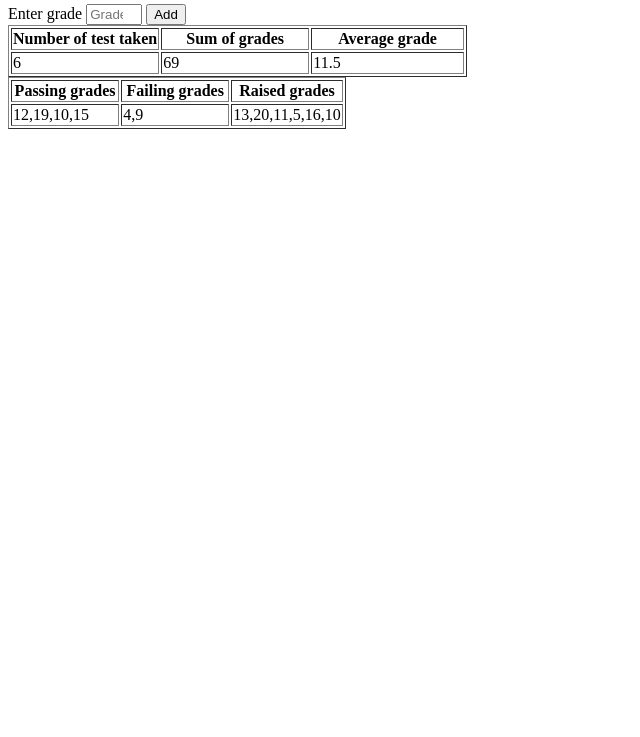
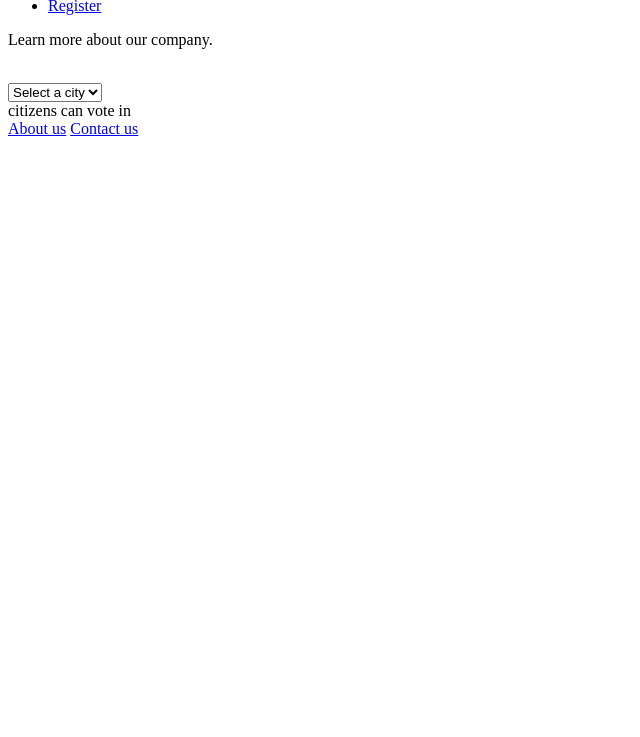
Before and after one commit to Devian4748/learning_javascript, a plain HTML site: page index.html in a window 1280 px wide. Shown: the part 63-800 px from the top of the page, without its empty margins (0-640 px from the left). Drawn offline with Linux system fonts and the light colour scheme.

Commit message:
add voters stats

```diff
--- a/classroom.js
+++ /dev/null
@@ -1,62 +0,0 @@
-/**
- * @param {number[]} grades
- */
-export function getNumberOfGrades(grades) {
-  // return the number of grades
-  return grades.length;
-}
-
-/**
- * @param {number[]} grades
- */
-export function getSumGrades(grades) {
-  // return the sum of all the grades
-  let sum = 0;
-  grades.forEach(function (grade) {
-    sum += grade;
-  });
-
-  return sum;
-}
-
-/**
- * @param {number[]} grades
- */
-export function getAverageValue(grades) {
-  // return the average value of all grades ( sum of all grades divided by the total number of grades)
-  const sumGrades = getSumGrades(grades);
-  return sumGrades / grades.length;
-}
-
-/**
- * @param {number[]} grades
- */
-export function getPassingGrades(grades) {
-  // return all passing grades (10 and above)
-  return grades.filter(function (grade) {
-    return grade >= 10;
-  });
-}
-
-/**
- * @param {number[]} grades
- */
-export function getFailingGrades(grades) {
-  // return all failing grades (9 and below)
-  return grades.filter(function (grade) {
-    return grade < 10;
-  });
-}
-
-/**
- * @param {number[]} grades
- */
-export function getRaisedGrades(grades) {
-  // return all the grades raised by 1 (no grade should exceed 20)
-
-  return grades.map(function (grade) {
-    const raisedGrade = grade + 1;
-    const maxGrade = 20;
-    return raisedGrade > maxGrade ? maxGrade : raisedGrade;
-  });
-}
--- a/index.html
+++ b/index.html
@@ -4,47 +4,35 @@
     <meta charset="UTF-8" />
     <meta http-equiv="X-UA-Compatible" content="IE=edge" />
     <meta name="viewport" content="width=device-width, initial-scale=1.0" />
-    <title>Classroom</title>
+    <title>Voter Stats</title>
   </head>
   <body>
-    <nav class="navbar">
-      <h1 class="nav-brand">Classroom</h1>
+    <nav id="navbar">
+      <a href="#" class="nav-brand">City Stats</a>
+      <ul>
+        <li class="nav-item"><a href="#">About us</a></li>
+        <li><a href="#" class="nav-item btn btn-default">Register</a></li>
+      </ul>
     </nav>
-    <main class="container">
-      <form id="grades-form">
-        <label class="label" for="your-grade">Enter grade</label>
-        <input
-          type="number"
-          min="0"
-          max="20"
-          class="input"
-          required
-          placeholder="Grade (0 and 20)"
-          id="your-grade"
-        />
-        <input type="submit" class="btn btn-accent" value="Add" />
-      </form>
-      <table border="1" id="stats-table" class="table table-center">
-        <thead>
-          <tr>
-            <th width="33%">Number of test taken</th>
-            <th width="33%">Sum of grades</th>
-            <th>Average grade</th>
-          </tr>
-        </thead>
-        <tbody></tbody>
-      </table>
-      <table border="1" id="stats-table2" class="table table-center">
-        <thead>
-          <tr>
-            <th width="33%">Passing grades</th>
-            <th width="33%">Failing grades</th>
-            <th>Raised grades</th>
-          </tr>
-        </thead>
-        <tbody></tbody>
-      </table>
-    </main>
+    <div class="container" id="main">
+      <p>Learn more about our company.</p>
+      <br />
+      <select id="city-select">
+        <option value="">Select a city</option>
+        <option value="amsterdam">Amsterdam</option>
+        <option value="berlin">Berlin</option>
+      </select>
+      <div class="card">
+        <div>
+          <span id="count"></span> citizens can vote in
+          <span id="city-name"></span>
+        </div>
+      </div>
+      <footer id="footer-wrapper">
+        <a href="#" target="_blank">About us</a>
+        <a href="#" target="_blank">Contact us</a>
+      </footer>
+    </div>
     <script src="index.js" type="module"></script>
   </body>
 </html>
--- a/index.js
+++ b/index.js
@@ -1,56 +1,20 @@
-import {
-  getAverageValue,
-  getFailingGrades,
-  getNumberOfGrades,
-  getPassingGrades,
-  getRaisedGrades,
-  getSumGrades,
-} from './classroom.js';
+import { getVotersCount } from './stats.js';
+const city = document.querySelector('#city-select');
+const count = document.querySelector('#count');
+const cityName = document.querySelector('#city-name');
 
-const gradesForm = document.querySelector('#grades-form');
-const yourGrade = document.querySelector('#your-grade');
+city.addEventListener('change', () => {
+  if (!city.value) {
+    return false;
+  }
 
-const grades = [12, 19, 10, 4, 15, 9];
-
-/**
- * @param {number[]} grades
- */
-const renderStats2Table = grades => {
-  const tbody = document.querySelector('#stats-table2 tbody');
-  tbody.innerHTML = `<tr>
-    <td>${getPassingGrades(grades)}</td>
-    <td>${getFailingGrades(grades)}</td>
-    <td>${getRaisedGrades(grades)}</td>
-  </tr>`;
-};
-
-/**
- * @param {number[]} grades
- */
-const renderStatsTable = grades => {
-  const tbody = document.querySelector('#stats-table tbody');
-  tbody.innerHTML = `<tr>
-    <td>${getNumberOfGrades(grades)}</td>
-    <td>${getSumGrades(grades)}</td>
-    <td>${getAverageValue(grades)}</td>
-  </tr>`;
-};
-
-/**
- * @param {number[]} grades
- */
-const render = grades => {
-  console.log('Grades: ' + grades.join(', '));
-  renderStatsTable(grades);
-  renderStats2Table(grades);
-};
-
-gradesForm.addEventListener('submit', event => {
-  event.preventDefault();
-  const newGrade = Number.parseInt(yourGrade.value, 10);
-  grades.push(newGrade);
-  yourGrade.value = ``;
-  render(grades);
+  fetch(
+    `https://jsdemo-3f387-default-rtdb.europe-west1.firebasedatabase.app/city-stats/${city.value}.json`
+  )
+    .then(response => response.json())
+    .then(data => {
+      console.log(data);
+      cityName.textContent = city.options[city.selectedIndex].textContent;
+      count.textContent = getVotersCount(data);
+    });
 });
-
-render(grades);
--- /dev/null
+++ b/stats.js
@@ -0,0 +1,9 @@
+/**
+ * @param {number[]} ages
+ */
+
+export function getVotersCount(ages) {
+  return ages.filter(function (age) {
+    return age >= 10;
+  }).length;
+}
```
